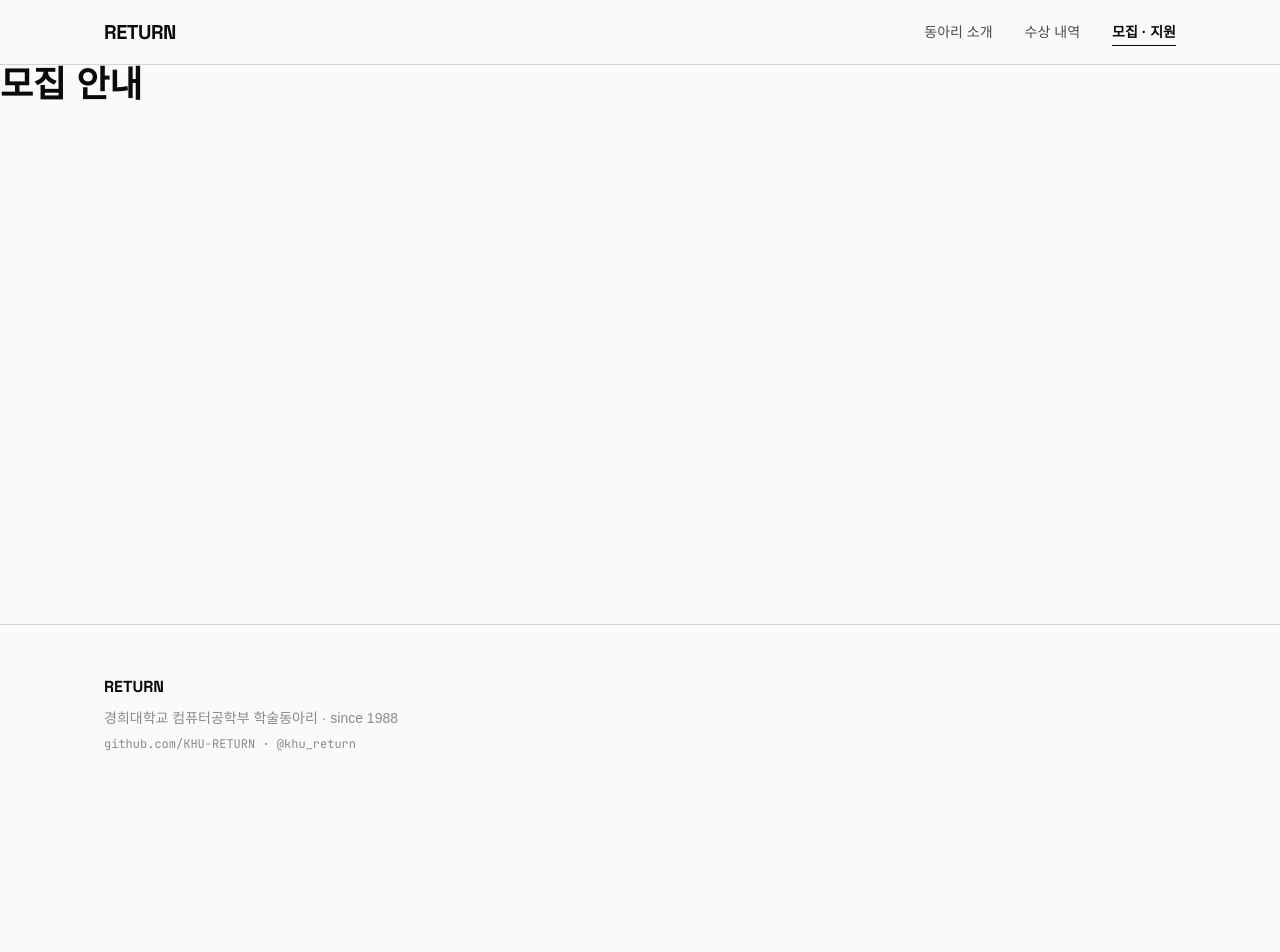
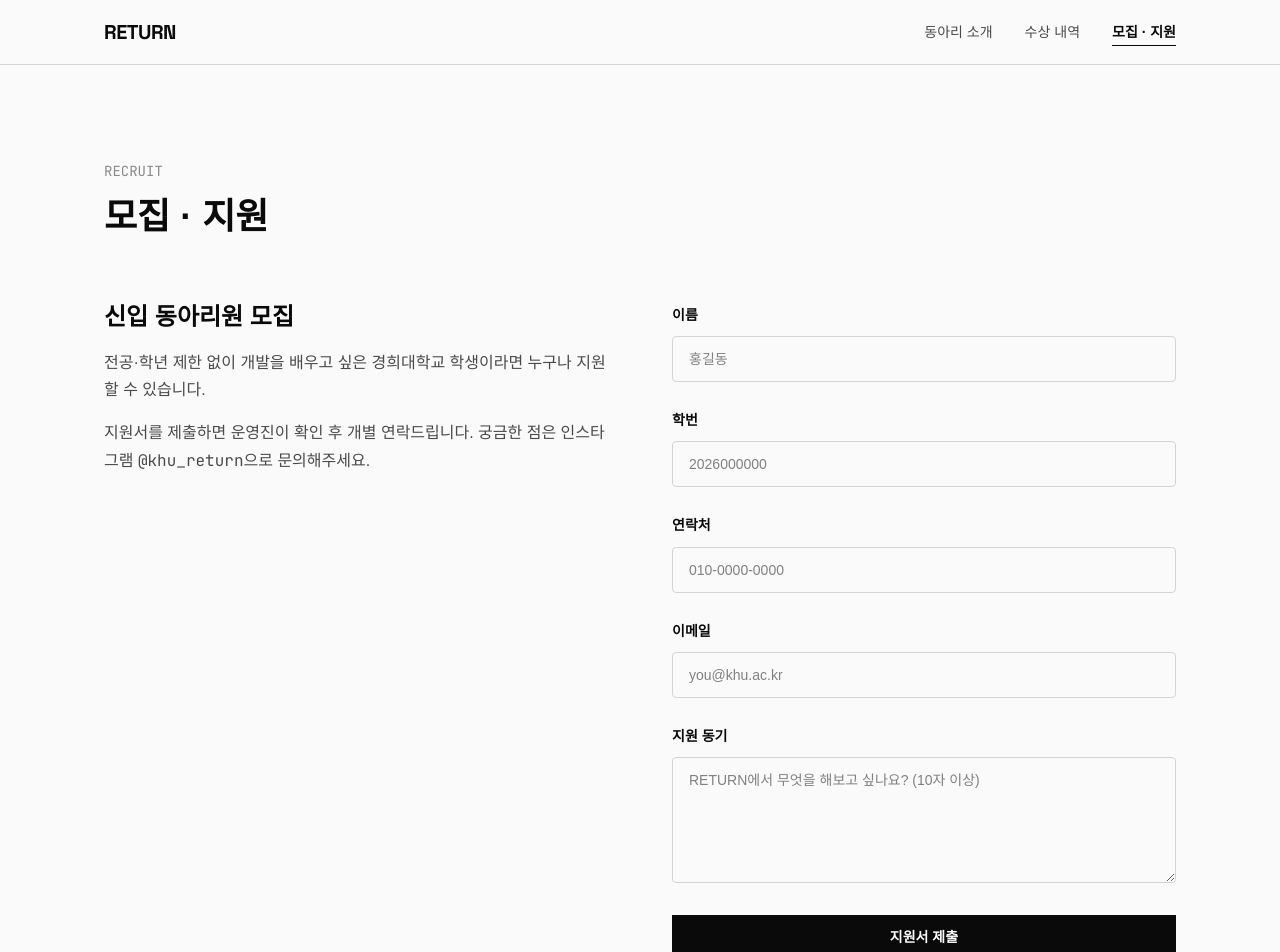
Before and after one commit to KHU-RETURN/return-homepage, a React (Vite) app in the folder frontend/: page /recruit in a window 1280 px wide. Shown: the top 952 px of the page. Before the commit the page ends 800 px from the top, so only its background shows below. Built offline with nearby package versions, Linux system fonts and the light colour scheme; a web font is replaced by a local one.

Commit message:
feat: 모집 안내와 지원 폼

```diff
--- a/frontend/src/pages/Recruit.jsx
+++ b/frontend/src/pages/Recruit.jsx
@@ -1,3 +1,102 @@
+import { useState } from 'react'
+import { submitApplication } from '../api/client.js'
+
+const EMPTY = { name: '', student_id: '', phone: '', email: '', motivation: '' }
+
+const fields = [
+  { name: 'name', label: '이름', type: 'text', placeholder: '홍길동' },
+  { name: 'student_id', label: '학번', type: 'text', placeholder: '2026000000' },
+  { name: 'phone', label: '연락처', type: 'tel', placeholder: '010-0000-0000' },
+  { name: 'email', label: '이메일', type: 'email', placeholder: 'you@khu.ac.kr' },
+]
+
 export default function Recruit() {
-  return <h1 className="text-4xl font-bold">모집 안내</h1>
+  const [form, setForm] = useState(EMPTY)
+  const [status, setStatus] = useState('idle') // idle | submitting | done | error
+  const [errorMessage, setErrorMessage] = useState('')
+
+  function handleChange(event) {
+    setForm({ ...form, [event.target.name]: event.target.value })
+  }
+
+  async function handleSubmit(event) {
+    event.preventDefault()
+    setStatus('submitting')
+    try {
+      await submitApplication(form)
+      setStatus('done')
+    } catch (err) {
+      setStatus('error')
+      setErrorMessage(err.message)
+    }
+  }
+
+  return (
+    <div className="mx-auto max-w-[1120px] px-6 py-24">
+      <p className="font-mono text-sm text-gray-500">RECRUIT</p>
+      <h1 className="mt-4 text-4xl font-bold">모집 · 지원</h1>
+
+      <div className="mt-16 grid gap-16 md:grid-cols-2">
+        <section className="space-y-4 text-gray-700">
+          <h2 className="text-2xl font-bold text-ink">신입 동아리원 모집</h2>
+          <p>
+            전공·학년 제한 없이 개발을 배우고 싶은 경희대학교 학생이라면
+            누구나 지원할 수 있습니다.
+          </p>
+          <p>
+            지원서를 제출하면 운영진이 확인 후 개별 연락드립니다.
+            궁금한 점은 인스타그램 <span className="font-mono">@khu_return</span>으로
+            문의해주세요.
+          </p>
+        </section>
+
+        {status === 'done' ? (
+          <div className="border border-success p-8">
+            <p className="font-bold text-success">지원서가 제출되었습니다.</p>
+            <p className="mt-2 text-sm text-gray-700">
+              운영진 확인 후 입력하신 연락처로 안내드리겠습니다.
+            </p>
+          </div>
+        ) : (
+          <form onSubmit={handleSubmit} className="space-y-6">
+            {fields.map((field) => (
+              <label key={field.name} className="block">
+                <span className="text-sm font-bold">{field.label}</span>
+                <input
+                  name={field.name}
+                  type={field.type}
+                  placeholder={field.placeholder}
+                  value={form[field.name]}
+                  onChange={handleChange}
+                  required
+                  className="mt-2 w-full rounded-sm border border-gray-300 bg-paper px-4 py-3 text-sm focus:border-ink focus:outline-none"
+                />
+              </label>
+            ))}
+            <label className="block">
+              <span className="text-sm font-bold">지원 동기</span>
+              <textarea
+                name="motivation"
+                rows={5}
+                placeholder="RETURN에서 무엇을 해보고 싶나요? (10자 이상)"
+                value={form.motivation}
+                onChange={handleChange}
+                required
+                minLength={10}
+                className="mt-2 w-full rounded-sm border border-gray-300 bg-paper px-4 py-3 text-sm focus:border-ink focus:outline-none"
+              />
+            </label>
+            {status === 'error' && <p className="text-sm text-error">{errorMessage}</p>}
+            <button
+              type="submit"
+              disabled={status === 'submitting'}
+              className="w-full bg-ink py-3 text-sm font-bold text-paper transition-colors duration-100 hover:bg-gray-700 disabled:bg-gray-500"
+            >
+              {status === 'submitting' ? '제출 중…' : '지원서 제출'}
+            </button>
+          </form>
+        )}
+      </div>
+    </div>
+  )
 }
```
